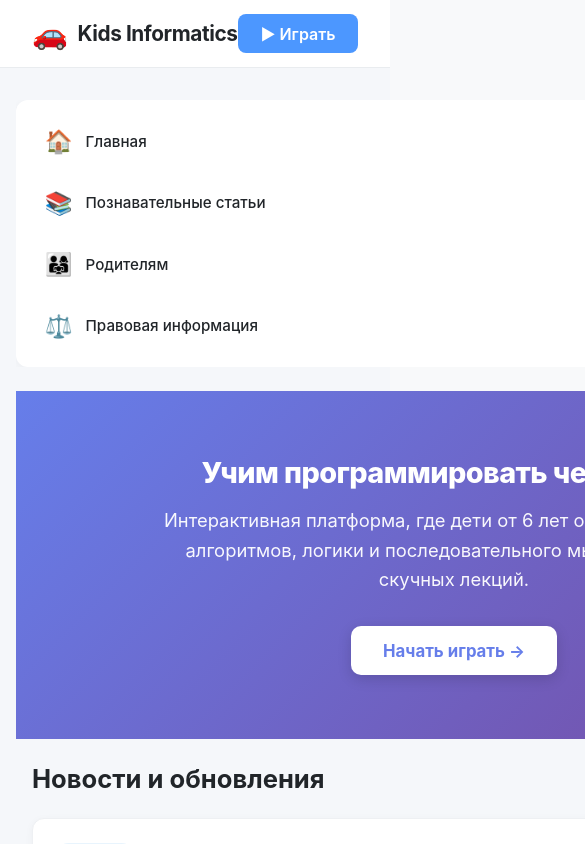
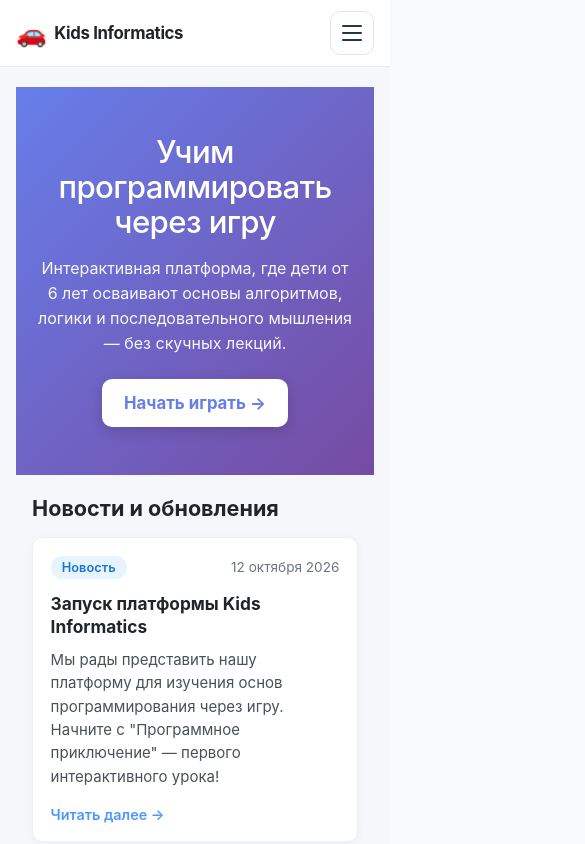
Before and after one commit to mikarchevski/kids-informatics, a SvelteKit app: page / in a window 390 px wide. Shown: the top 844 px of the page, 585 px wide, since content can reach past the window. Built offline with nearby package versions, Linux system fonts and the light colour scheme.

Commit message:
Improve mobile version

```diff
--- a/src/routes/(site)/+layout.svelte
+++ b/src/routes/(site)/+layout.svelte
@@ -4,6 +4,7 @@
 	import './home.css';
 
 	let { children } = $props();
+	let isMenuOpen = $state(false);
 
 	const menuItems = [
 		{ icon: '🏠', label: 'Главная', href: '/' },
@@ -28,21 +29,51 @@
 				<span class="logo-text">Kids Informatics</span>
 			</a>
 			<nav class="header-nav">
-				<a href="/car-play" class="btn-play">▶ Играть</a>
+				<a href="/car-play" class="btn-play desktop-play">▶ Играть</a>
+				<button
+					class="menu-toggle"
+					type="button"
+					aria-label={isMenuOpen ? 'Закрыть меню' : 'Открыть меню'}
+					aria-expanded={isMenuOpen}
+					aria-controls="site-menu"
+					onclick={() => (isMenuOpen = !isMenuOpen)}
+				>
+					<span></span>
+					<span></span>
+					<span></span>
+				</button>
 			</nav>
 		</div>
 	</header>
 
+	{#if isMenuOpen}
+		<button
+			class="menu-backdrop"
+			type="button"
+			aria-label="Закрыть меню"
+			onclick={() => (isMenuOpen = false)}
+		></button>
+	{/if}
+
 	<!-- Обёртка с сайдбаром и основным контентом -->
 	<div class="content-wrapper">
-		<aside class="sidebar">
+		<aside id="site-menu" class={`sidebar${isMenuOpen ? ' open' : ''}`}>
 			<nav class="menu">
 				{#each menuItems as item}
-					<a href={item.href} class="menu-item" class:active={isActive(item.href)}>
+					<a
+						href={item.href}
+						class="menu-item"
+						class:active={isActive(item.href)}
+						onclick={() => (isMenuOpen = false)}
+					>
 						<span class="menu-icon">{item.icon}</span>
 						<span class="menu-label">{item.label}</span>
 					</a>
 				{/each}
+				<a href="/car-play" class="menu-item mobile-menu-play" onclick={() => (isMenuOpen = false)}>
+					<span class="menu-icon">▶️</span>
+					<span class="menu-label">Играть</span>
+				</a>
 			</nav>
 		</aside>
 
--- a/src/routes/(site)/+page.svelte
+++ b/src/routes/(site)/+page.svelte
@@ -50,7 +50,7 @@
 	<!-- Главный баннер -->
 	<section class="hero">
 		<div class="hero-inner">
-			<h1 class="hero-title">Учим программировать через игру</h1>
+			<h1 class="hero-title">Учим программировать через&nbsp;игру</h1>
 			<p class="hero-subtitle">
 				Интерактивная платформа, где дети от 6 лет осваивают основы алгоритмов, логики и
 				последовательного мышления — без скучных лекций.
--- a/src/routes/(site)/home.css
+++ b/src/routes/(site)/home.css
@@ -163,6 +163,11 @@
 	transform: translateX(3px);
 }
 
+.menu-item.active {
+	background: #eef4ff;
+	color: #2878dc;
+}
+
 .menu-icon {
 	font-size: 1.4rem;
 }
@@ -175,7 +180,6 @@
 .main-content {
 	flex: 1;
 	min-width: 0;
-	min-width: 844px;
 }
 
 .section-title {
@@ -283,24 +287,290 @@
 	color: #4c97ff;
 }
 
+.menu-toggle,
+.mobile-menu-play,
+.menu-backdrop {
+	display: none;
+}
+@media (max-width: 1024px) {
+	.hero-title {
+		font-weight: 500;
+	}
+}
 /* === Адаптивность === */
-@media (max-width: 768px) {
-	.content-wrapper {
+@media (max-width: 900px) {
+	.header-nav {
+		display: flex;
+		align-items: center;
+		gap: 0.5rem;
+	}
+
+	.menu-toggle {
+		display: flex;
+		width: 44px;
+		height: 44px;
 		flex-direction: column;
-		padding: 1.5rem 1rem;
+		align-items: center;
+		justify-content: center;
+		gap: 5px;
+		padding: 0;
+		border: 1px solid #e1e6ed;
+		border-radius: 10px;
+		background: white;
+		cursor: pointer;
+	}
+
+	.menu-toggle span {
+		width: 20px;
+		height: 2px;
+		border-radius: 2px;
+		background: #263447;
+	}
+
+	.menu-backdrop {
+		position: fixed;
+		z-index: 98;
+		inset: 0;
+		display: block;
+		width: 100%;
+		height: 100%;
+		border: 0;
+		background: rgba(17, 24, 39, 0.28);
 	}
 
 	.sidebar {
+		position: fixed;
+		z-index: 99;
+		top: calc(64px + env(safe-area-inset-top));
+		right: 0.75rem;
+		left: 0.75rem;
+		width: auto;
+		max-height: calc(100dvh - 80px - env(safe-area-inset-top));
+		align-self: auto;
+		overflow-y: auto;
+		visibility: hidden;
+		opacity: 0;
+		transform: translateY(-0.5rem);
+		transition:
+			opacity 0.16s ease,
+			transform 0.16s ease,
+			visibility 0.16s ease;
+		pointer-events: none;
+	}
+
+	.sidebar.open {
+		visibility: visible;
+		opacity: 1;
+		transform: translateY(0);
+		pointer-events: auto;
+	}
+
+	.menu {
+		gap: 0.25rem;
+		padding: 0.65rem;
+		border: 1px solid #e9ecef;
+		box-shadow: 0 12px 32px rgba(15, 23, 42, 0.16);
+	}
+
+	.menu-item {
+		min-height: 48px;
+		gap: 0.75rem;
+		padding: 0.7rem 0.8rem;
+	}
+
+	.menu-item:hover {
+		transform: none;
+	}
+}
+
+@media (max-width: 550px) {
+	.desktop-play {
+		display: none;
+	}
+
+	.mobile-menu-play {
+		display: flex;
+		margin-top: 0.35rem;
+		background: #4c97ff;
+		color: white;
+		font-weight: 700;
+	}
+
+	.mobile-menu-play:hover {
+		background: #3d85e8;
+		color: white;
+	}
+}
+
+@media (max-width: 768px) {
+	.home {
+		min-height: 100vh;
+		min-height: 100dvh;
+	}
+
+	.header-inner {
+		gap: 0.75rem;
+		padding: 0.7rem 1rem;
+	}
+
+	.logo {
+		min-width: 0;
+		gap: 0.45rem;
+	}
+
+	.logo-icon {
+		font-size: 1.55rem;
+	}
+
+	.logo-text {
+		font-size: 1.05rem;
+	}
+
+	.content-wrapper {
+		flex-direction: column;
+		gap: 0;
+		padding: 1.25rem 1rem;
+		margin: 0;
+	}
+
+	.main-content {
 		width: 100%;
+		min-width: 0;
+	}
+
+	.hero {
+		padding: 3rem 1.25rem;
 	}
 
 	.hero-title {
-		font-size: 1.8rem;
+		margin-right: auto;
+		margin-left: auto;
+		font-size: clamp(1.8rem, 8vw, 2.4rem);
+		line-height: 1.12;
+	}
+
+	.hero-subtitle {
+		margin-bottom: 1.5rem;
+		font-size: 1rem;
+		line-height: 1.55;
+	}
+
+	.btn-hero {
+		min-height: 48px;
+		padding: 0.85rem 1.4rem;
+	}
+
+	.section-title {
+		margin-bottom: 1rem;
+		font-size: 1.35rem;
+	}
+
+	.news-list {
+		gap: 0.85rem;
+	}
+
+	.news-card {
+		padding: 1.1rem;
+		border-radius: 10px;
+	}
+
+	.news-title {
+		font-size: 1.08rem;
+		line-height: 1.35;
+	}
+
+	.news-excerpt {
+		font-size: 0.94rem;
+		line-height: 1.55;
 	}
 
 	.footer-inner {
 		flex-direction: column;
-		gap: 0.8rem;
+		gap: 0.75rem;
 		text-align: center;
 	}
+
+	.footer-links {
+		flex-wrap: wrap;
+		justify-content: center;
+		gap: 0.5rem 1.25rem;
+	}
+
+	.page-title {
+		font-size: clamp(1.65rem, 7vw, 2rem);
+		line-height: 1.15;
+	}
+
+	.page-intro {
+		margin-bottom: 1.5rem;
+		font-size: 0.95rem;
+		line-height: 1.5;
+	}
+
+	.legal-section {
+		margin-bottom: 2rem;
+		padding-bottom: 1.5rem;
+		scroll-margin-top: 1rem;
+	}
+
+	.legal-section h2 {
+		max-width: 100%;
+		font-size: 1.25rem;
+		line-height: 1.3;
+	}
+
+	.legal-section h3 {
+		font-size: 1.05rem;
+		line-height: 1.35;
+	}
+
+	.legal-section p,
+	.legal-section li {
+		font-size: 0.95rem;
+		line-height: 1.6;
+		overflow-wrap: anywhere;
+	}
+
+	.legal-section ul {
+		padding-left: 1.2rem;
+	}
+
+	.contact-box {
+		padding: 1rem;
+		overflow-wrap: anywhere;
+	}
+
+	.update-info {
+		padding: 0.9rem;
+		overflow-wrap: anywhere;
+	}
 }
+
+@media (max-width: 380px) {
+	.header-inner {
+		padding-right: 0.75rem;
+		padding-left: 0.75rem;
+	}
+
+	.logo-text {
+		font-size: 0.98rem;
+	}
+
+	.hero {
+		padding: 2.5rem 1rem;
+	}
+
+	.content-wrapper {
+		padding-right: 0.75rem;
+		padding-left: 0.75rem;
+	}
+
+	.news-header {
+		align-items: flex-start;
+		gap: 0.5rem;
+	}
+
+	.news-date {
+		text-align: right;
+	}
+}
```
Also changed, not shown: mobile-menu-check.png (added).
